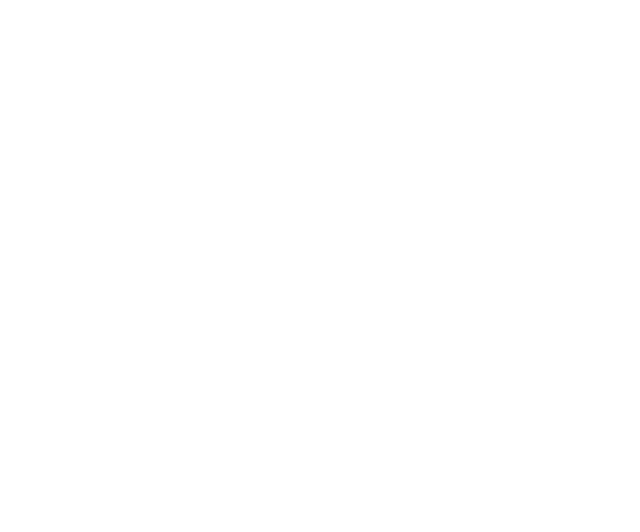
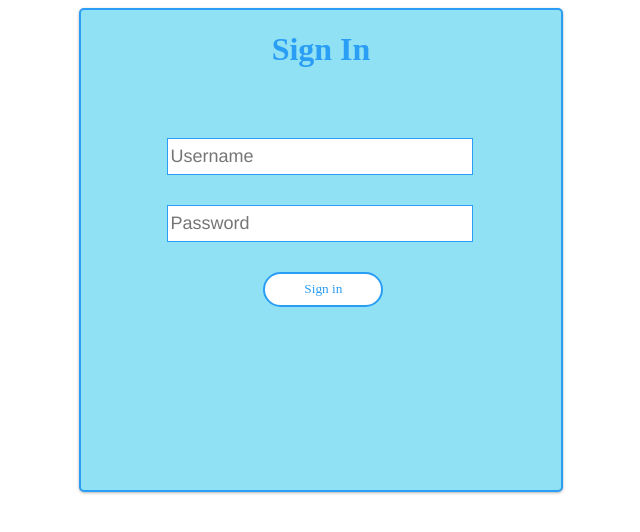
Before and after one commit to Cosmic-Binturongs/linkedfin, a React (Create React App) app in the folder front-end/: page / in a window 1280 px wide. Shown: the top 532 px of the page, without its empty margins (319-959 px from the left). Built offline with nearby package versions, Linux system fonts and the light colour scheme.

Commit message:
cleaned up componet

```diff
--- a/front-end/src/App.js
+++ b/front-end/src/App.js
@@ -1,11 +1,11 @@
 
 import './App.css';
-import './components/signin.js'
-import Signin from './components/signin.js';
+import Signin from './components/Signin/Signin.js';
+
 
 function App() {
   return (
-    <div></div>
+    <div><Signin></Signin></div>
   );
 }
 
--- a/front-end/src/components/signin.js
+++ b/front-end/src/components/Signin/Signin.js
@@ -1,5 +1,5 @@
 //fire
-import './signin.css';
+import './Signin.css';
 function Signin(props) {
   return (
     <div className='signinContainer'>
```
Also changed, not shown: front-end/src/components/Signin/Signin.css (renamed from front-end/src/components/signin.css).
